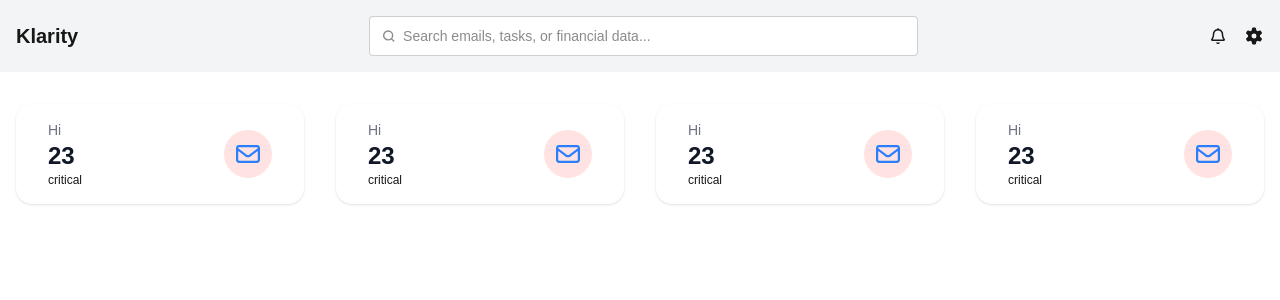
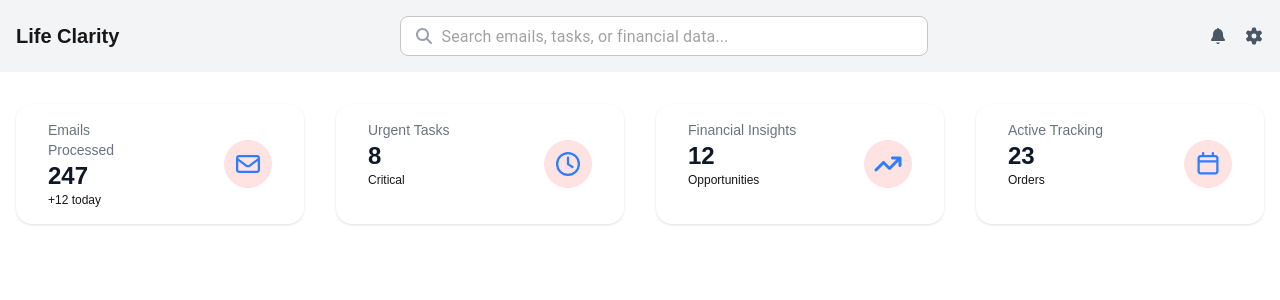
Before and after one commit to kennedyyung/hack-the-north, a Next.js app: page / in a window 1280 px wide. Shown: the top 300 px of the page. Built offline with nearby package versions, Linux system fonts and the light colour scheme; what @mui/material-nextjs would draw is missing.

Commit message:
navbar
navbar

```diff
--- a/src/app/components/navbar.tsx
+++ b/src/app/components/navbar.tsx
@@ -1,38 +1,38 @@
-import { TextField } from "@mui/material";
+import { TextField, InputAdornment } from "@mui/material";
 import { FontAwesomeIcon } from "@fortawesome/react-fontawesome";
-import { faBell } from "@fortawesome/free-regular-svg-icons";
-import { faGear } from "@fortawesome/free-solid-svg-icons";
+import { faBell, faGear, faSearch } from "@fortawesome/free-solid-svg-icons";
 
 export default function NavBar() {
     return (
         <div className="p-4 flex items-center gap-4 bg-gray-100">
-        <h1 className="text-xl font-bold">Klarity</h1>
+            <h1 className="text-xl font-bold">Life Clarity</h1>
 
+            <div className="flex-grow flex justify-center">
+                <TextField
+                    placeholder="Search emails, tasks, or financial data..."
+                    variant="outlined"
+                    size="small"
+                    className="w-2/4 max-w-2xl"
+                    InputProps={{
+                        startAdornment: (
+                            <InputAdornment position="start">
+                                <FontAwesomeIcon icon={faSearch} className="text-gray-400" />
+                            </InputAdornment>
+                        ),
+                    }}
+                    sx={{
+                        '& .MuiOutlinedInput-root': {
+                            borderRadius: '8px',
+                            backgroundColor: 'white',
+                        }
+                    }}
+                />
+            </div>
 
-        <div className="flex-grow flex justify-center">
-        <label className="input flex items-center w-2/4 max-w-2xl">
-  <svg className="h-[1em] opacity-50" xmlns="http://www.w3.org/2000/svg" viewBox="0 0 24 24">
-    <g
-      strokeLinejoin="round"
-      strokeLinecap="round"
-      strokeWidth="2.5"
-      fill="none"
-      stroke="currentColor"
-    >
-      <circle cx="11" cy="11" r="8"></circle>
-      <path d="m21 21-4.3-4.3"></path>
-    </g>
-  </svg>
-  <input type="search" className="grow flex justify-center" placeholder="Search emails, tasks, or financial data..." />
-
-</label>
-</div>
-
-<div className="flex items-center gap-4 ml-auto">
-
-<FontAwesomeIcon icon={faBell} className='fa-s' />
-<FontAwesomeIcon icon={faGear} className='fa-s' />
-</div>
+            <div className="flex items-center gap-4 ml-auto">
+                <FontAwesomeIcon icon={faBell} className="text-gray-600 hover:text-gray-800 cursor-pointer" />
+                <FontAwesomeIcon icon={faGear} className="text-gray-600 hover:text-gray-800 cursor-pointer" />
+            </div>
         </div>
     );
 }
--- a/src/app/components/overview.tsx
+++ b/src/app/components/overview.tsx
@@ -1,15 +1,16 @@
 import OverviewBox from "./overviewBox"
 import { FontAwesomeIcon } from "@fortawesome/react-fontawesome";
+import { faArrowTrendUp } from "@fortawesome/free-solid-svg-icons";
 
-import { faEnvelope } from "@fortawesome/free-regular-svg-icons"
+import { faEnvelope, faClock, faCalendar } from "@fortawesome/free-regular-svg-icons"
 export default function Overview() {
     return (
         <>
         <div className="flex flex-row mt-8">
-        <OverviewBox title="Hi" value="23" note="critical" iconColour="text-blue-500" iconBackgroundColour="bg-red-100"icon={<FontAwesomeIcon icon={faEnvelope} />}/>
-        <OverviewBox title="Hi" value="23" note="critical" iconColour="text-blue-500" iconBackgroundColour="bg-red-100"icon={<FontAwesomeIcon icon={faEnvelope} />}/>
-        <OverviewBox title="Hi" value="23" note="critical" iconColour="text-blue-500" iconBackgroundColour="bg-red-100"icon={<FontAwesomeIcon icon={faEnvelope} />}/>
-        <OverviewBox title="Hi" value="23" note="critical" iconColour="text-blue-500" iconBackgroundColour="bg-red-100"icon={<FontAwesomeIcon icon={faEnvelope} />}/>
+        <OverviewBox title="Emails Processed" value="247" note="+12 today" iconColour="text-blue-500" iconBackgroundColour="bg-red-100"icon={<FontAwesomeIcon icon={faEnvelope} />}/>
+        <OverviewBox title="Urgent Tasks" value="8" note="Critical" iconColour="text-blue-500" iconBackgroundColour="bg-red-100"icon={<FontAwesomeIcon icon={faClock} />}/>
+        <OverviewBox title="Financial Insights" value="12" note="Opportunities" iconColour="text-blue-500" iconBackgroundColour="bg-red-100"icon={<FontAwesomeIcon icon={faArrowTrendUp} />}/>
+        <OverviewBox title="Active Tracking" value="23" note="Orders" iconColour="text-blue-500" iconBackgroundColour="bg-red-100"icon={<FontAwesomeIcon icon={faCalendar} />}/>
         </div>
         </>
     )
```
Also changed, not shown: src/app/layout.tsx (line endings or trailing spaces).
